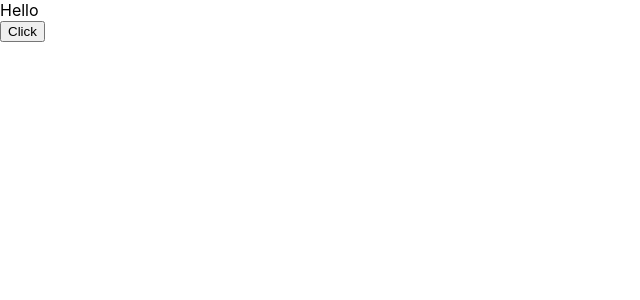
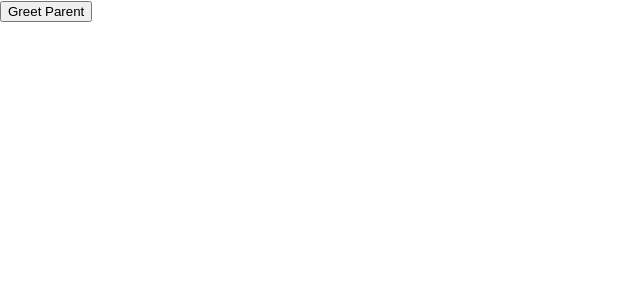
Before and after one commit to rahuljha12527/LearnReactConcepts, a React (Create React App) app: page / in a window 1280 px wide. Shown: the top 300 px of the page, without its empty margins (0-640 px from the left). Built offline with nearby package versions, Linux system fonts and the light colour scheme.

Commit message:
add parent and child component

```diff
--- a/src/App.js
+++ b/src/App.js
@@ -7,13 +7,15 @@ import Counter from './components/Counter';
 import FunctionClick from './components/FunctionClick';
 import ClassClick from './components/classClick';
 import EventBind from './components/EventBind';
+import ParentComponent from './components/ParentComponent';
 
 export default class App extends Component {
   render() {
     return (
       <div className="App">
+        <ParentComponent />
         {/* <FunctionClick> </FunctionClick> */}
-        <EventBind></EventBind>
+        {/* <EventBind></EventBind> */}
         {/* <ClassClick /> */}
         {/* <Counter /> */}
         {/* <Message /> */}
--- /dev/null
+++ b/src/components/ChildComponent.js
@@ -0,0 +1,11 @@
+import React from 'react'
+
+function ChildComponent(props) {
+    return (
+        <div>
+            <button onClick={()=>props.greetHandler('child')}>Greet Parent</button>
+        </div>
+    )
+}
+
+export default ChildComponent
--- /dev/null
+++ b/src/components/ParentComponent.js
@@ -0,0 +1,27 @@
+import React, { Component } from "react";
+import ChildComponent from "./ChildComponent";
+
+class ParentComponent extends Component {
+  constructor(props) {
+    super(props);
+
+    this.state = {
+      parentName: "Parent",
+    };
+    this.greetParent = this.greetParent.bind(this);
+  }
+
+  greetParent(childName) {
+    alert(`Hello ${this.state.parentName} from ${childName}`);
+  }
+
+  render() {
+    return (
+      <div>
+        <ChildComponent  greetHandler={this.greetParent}/>
+      </div>
+    );
+  }
+}
+
+export default ParentComponent;
```
